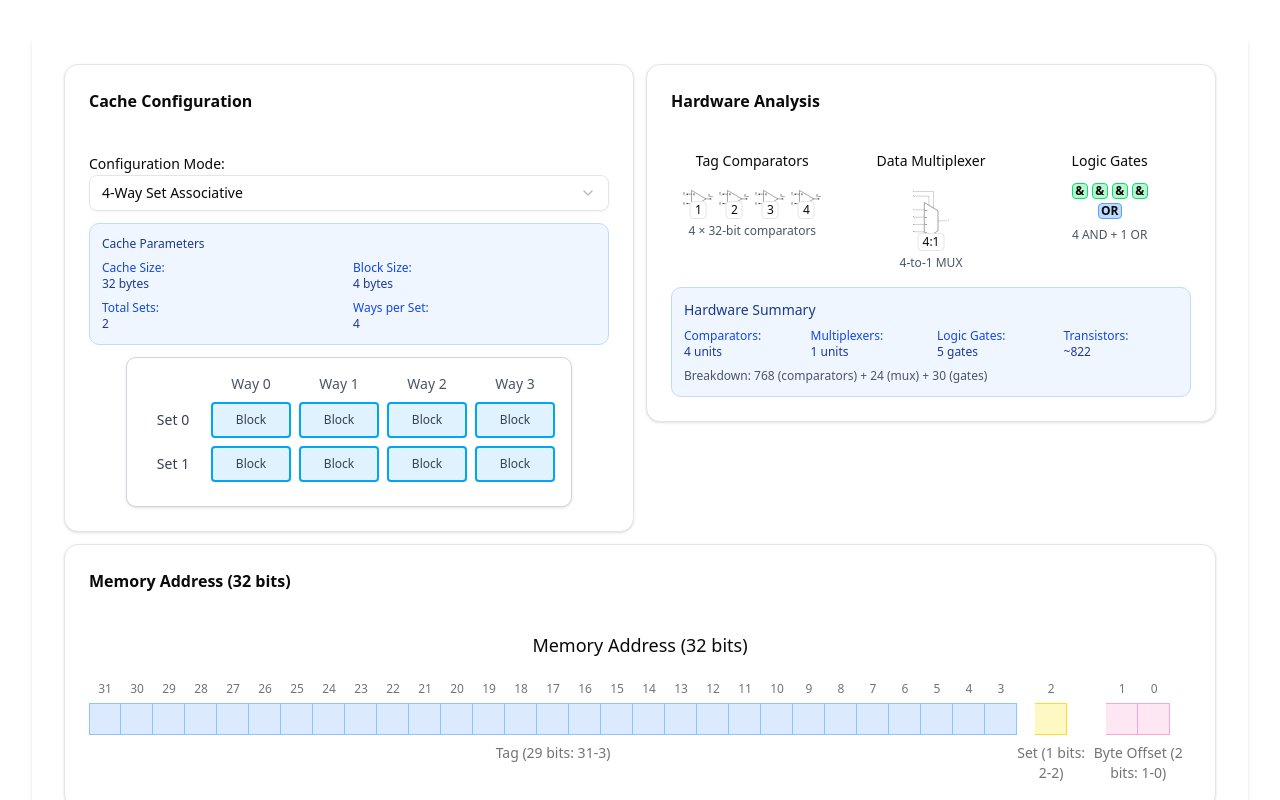
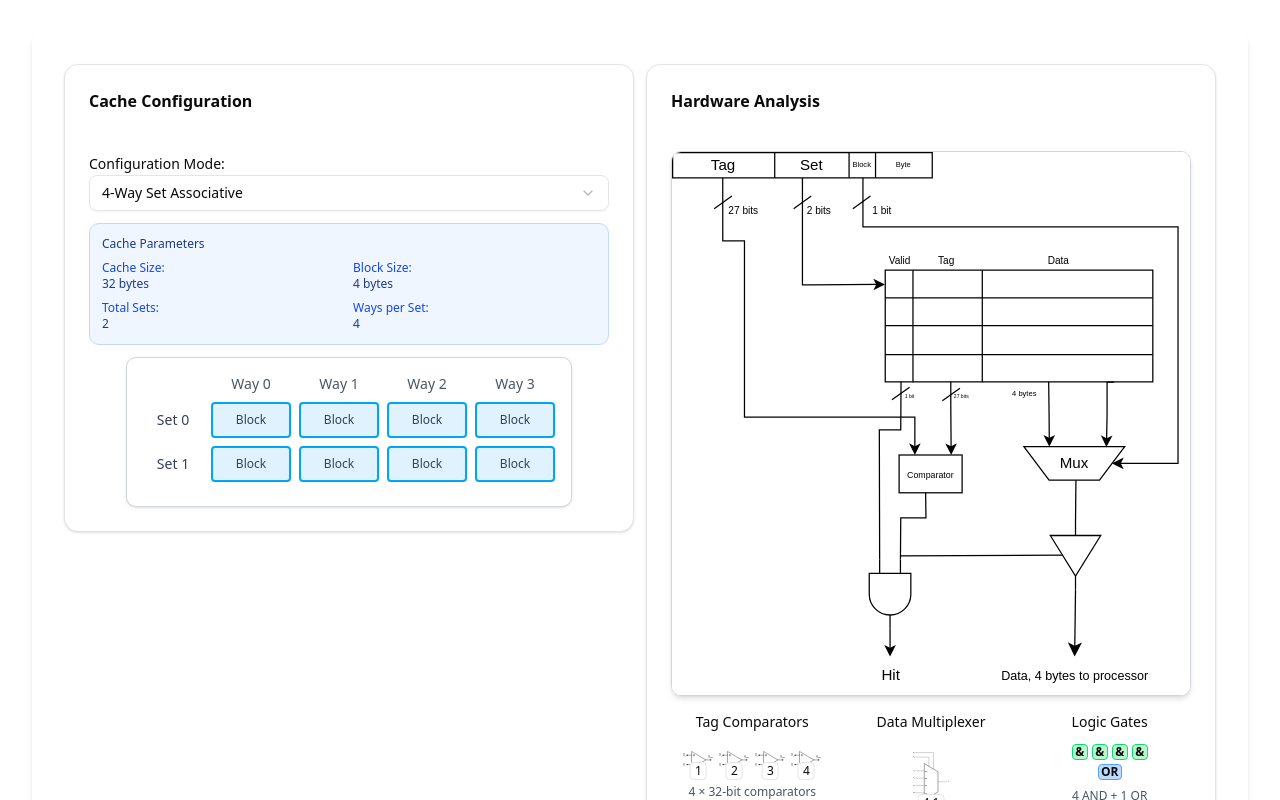
Before and after one commit to Goodr-Interactive/viz-computer-systems, a React (Vite) app: page /csc368/associativity in a window 1280 px wide. Shown: the top 800 px of the page. Built offline with nearby package versions, Linux system fonts and the light colour scheme.

Commit message:
added svg design

```diff
--- a/src/pages/csc368/cache/components/Associativity.tsx
+++ b/src/pages/csc368/cache/components/Associativity.tsx
@@ -5,6 +5,7 @@ import { BinaryBlock } from "./BinaryBlock";
 // Import the SVG assets for hardware visualization
 import ComparatorSvg from "@/assets/comparator.svg";
 import MultiplexerSvg from "@/assets/mux.svg";
+import AssociativitySvg from "@/assets/associativity-direct-2-words.svg";
 
 interface CacheConfig {
   ways: number;
@@ -277,6 +278,19 @@ function HardwareComplexity({ config }: HardwareComplexityProps) {
   return (
     <div className="space-y-4">
       {/* Hardware Components Grid */}
+             {/* Hardware Layout */}
+    <div className="space-y-3">
+    <div className="flex justify-center">
+      <div className="relative max-w-3xl w-full">
+        <img
+          src={AssociativitySvg}
+          alt={`${muxSize}-to-1 Multiplexer`}
+          className="w-full h-auto rounded-lg shadow-md border border-gray-300"
+        />
+      </div>
+    </div>
+  </div>
+
       <div className="grid grid-cols-1 md:grid-cols-3 gap-4">
         {/* Tag Comparators */}
         <div className="space-y-3">
@@ -362,7 +376,6 @@ function HardwareComplexity({ config }: HardwareComplexityProps) {
           </div>
         </div>
       </div>
-
       {/* Hardware Summary */}
       <div className="p-3 bg-blue-50 rounded-lg border border-blue-200">
         <h4 className="text-sm font-medium text-blue-900 mb-2">Hardware Summary</h4>
```
Also changed, not shown: src/assets/associativity-direct-2-words.svg (added), 1 other file (tests, documents, lock files or other folders).
